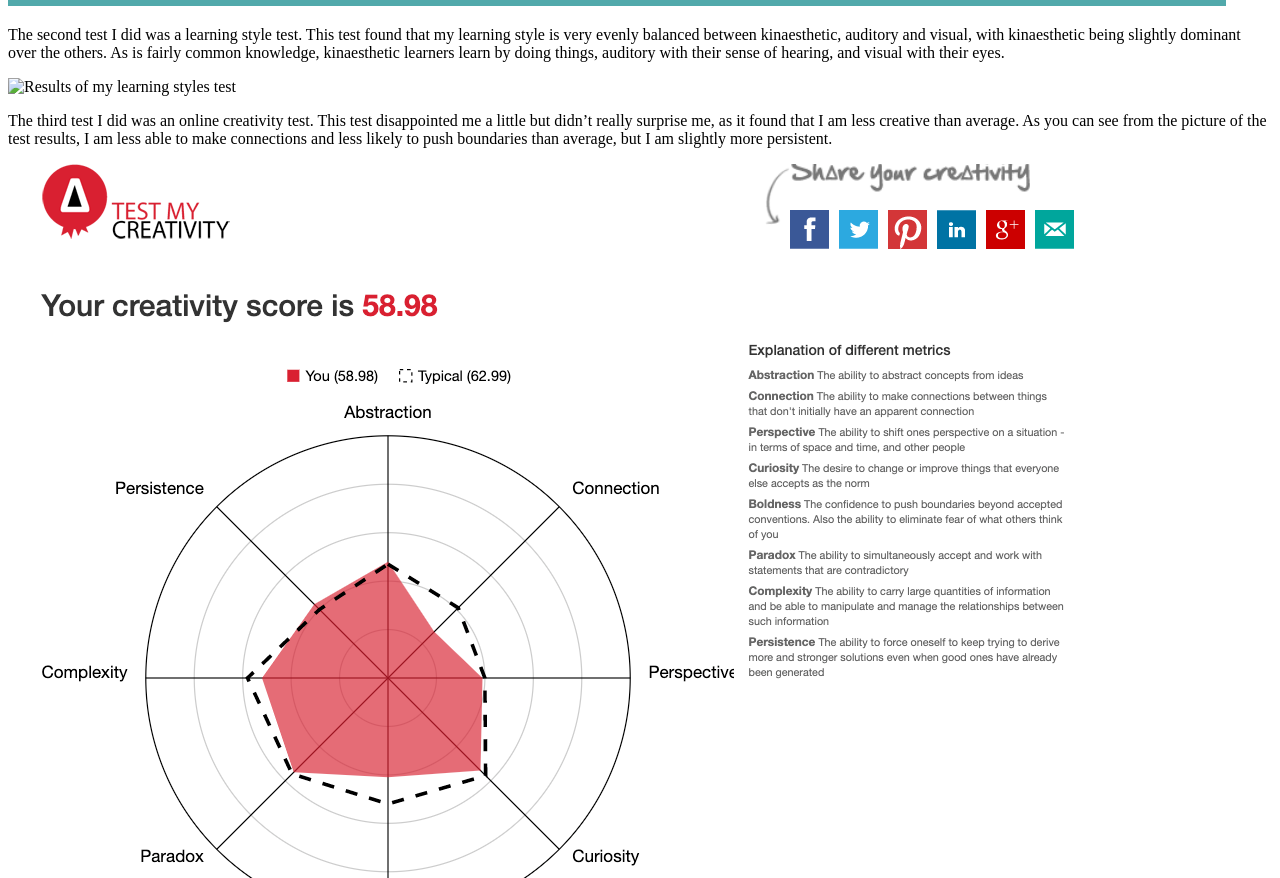
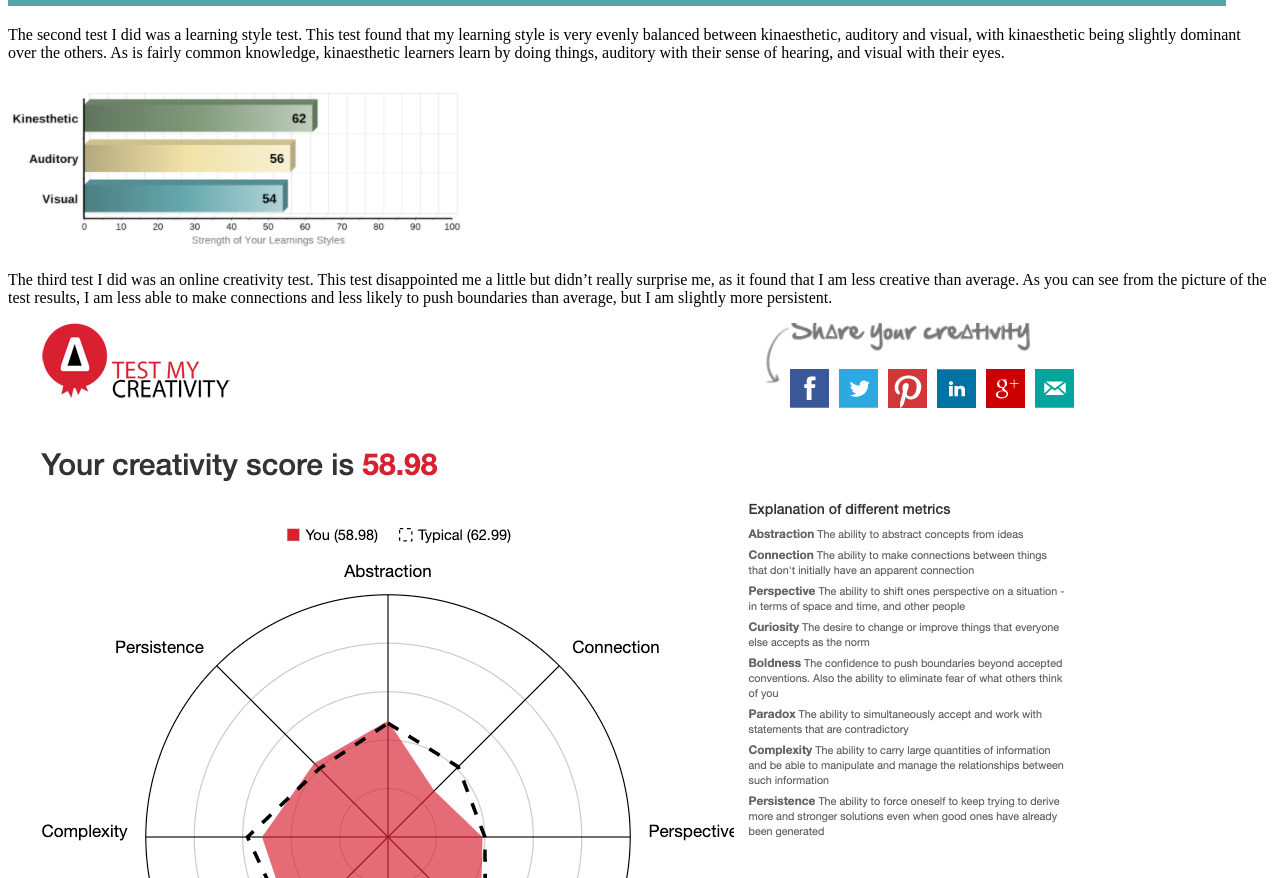
Before and after one commit to pseudonym-git/Assignment-1-introToIT, a plain HTML site: page index.html in a window 1280 px wide. Shown: the part 2610-3488 px from the top of the page. Drawn offline with Linux system fonts and the light colour scheme.

Commit message:
fixed broken learning styles link

```diff
--- a/index.html
+++ b/index.html
@@ -42,7 +42,7 @@
     <img src="Myers-Briggs.png" alt="Results of my Myers-Briggs test">
 
     <p>The second test I did was a learning style test. This test found that my learning style is very evenly balanced between kinaesthetic, auditory and visual, with kinaesthetic being slightly dominant over the others. As is fairly common knowledge, kinaesthetic learners learn by doing things, auditory with their sense of hearing, and visual with their eyes.</p>
-    <img src="learing_styles_kin.png" alt="Results of my learning styles test">
+    <img src="learning_styles_kin.png" alt="Results of my learning styles test">
 
     <p>The third test I did was an online creativity test. This test disappointed me a little but didn’t really surprise me, as it found that I am less creative than average. As you can see from the picture of the test results, I am less able to make connections and less likely to push boundaries than average, but I am slightly more persistent. </p>
     <img src="test_3_creativity.png" alt="Results of my creativity test">
```
